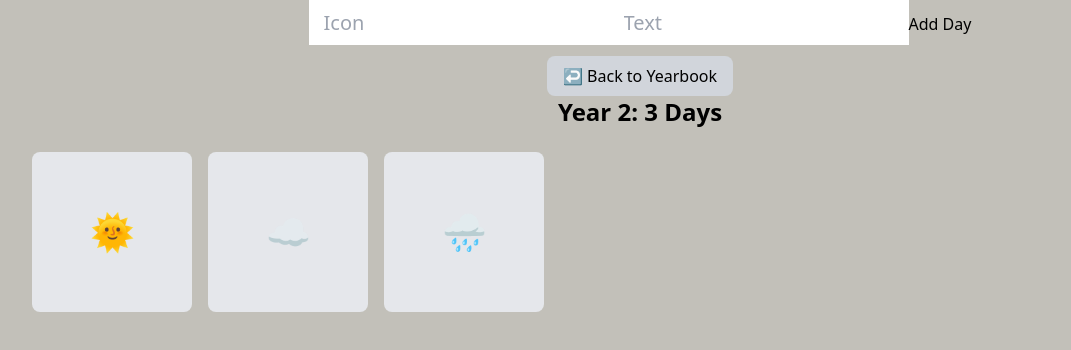
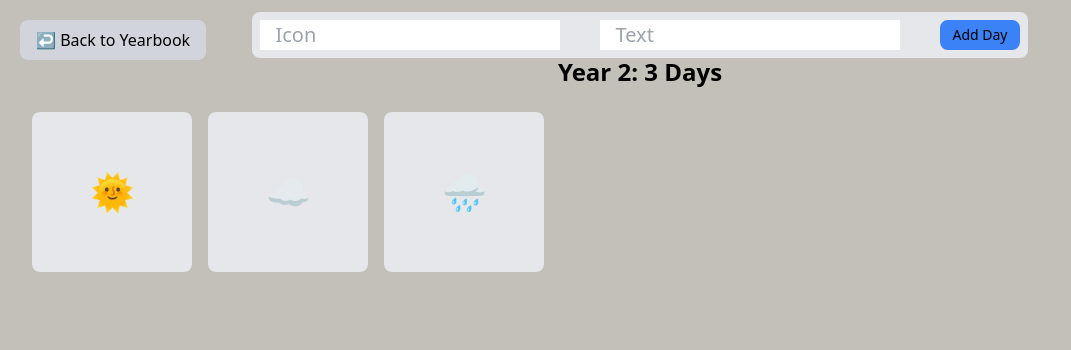
Before and after one commit to Hardelzs/year-book, a React (Vite) app: page /entry in a window 1280 px wide. Shown: the top 350 px of the page, without its empty margins (0-1071 px from the left). Built offline with nearby package versions, Linux system fonts and the light colour scheme.

Commit message:
Fixed the UI in Year 2

```diff
--- a/src/Components/EntryPage.jsx
+++ b/src/Components/EntryPage.jsx
@@ -37,7 +37,7 @@ const EntryPage = () => {
     <div className="flex flex-col items-center mt-14">
       <button
         onClick={() => navigate("/")}
-        className="absolutr top-5 left-5 bg-gray-300 px-4 py-2 rounded-lg hover:bg-gray-400 "
+        className="absolute top-5 left-5 bg-gray-300 px-4 py-2 rounded-lg hover:bg-gray-400 "
       >
         ↩️ Back to Yearbook
       </button>
@@ -69,20 +69,22 @@ const EntryPage = () => {
           </div>
         ))}
       </div>
-      <div className="top-0 absolute">
+      <div className="top-3 bg-gray-200 rounded-lg flex p-2 gap-10 absolute">
         <input
           type="text"
           placeholder="Icon"
           value={newDay.icon}
           onChange={(e) => setNewDay({ ...newDay, icon: e.target.value })}
+          className="h-3 focus:outline-none"
         />
         <input
           type="text"
           placeholder="Text"
           value={newDay.text}
           onChange={(e) => setNewDay({ ...newDay, text: e.target.value })}
+          className="h-3 focus:outline-none"
         />
-        <button onClick={handleAddDay}>Add Day</button>
+        <button onClick={handleAddDay} className="bg-blue-500 px-3 rounded-lg text-sm">Add Day</button>
       </div>
     </div>
   );
```
